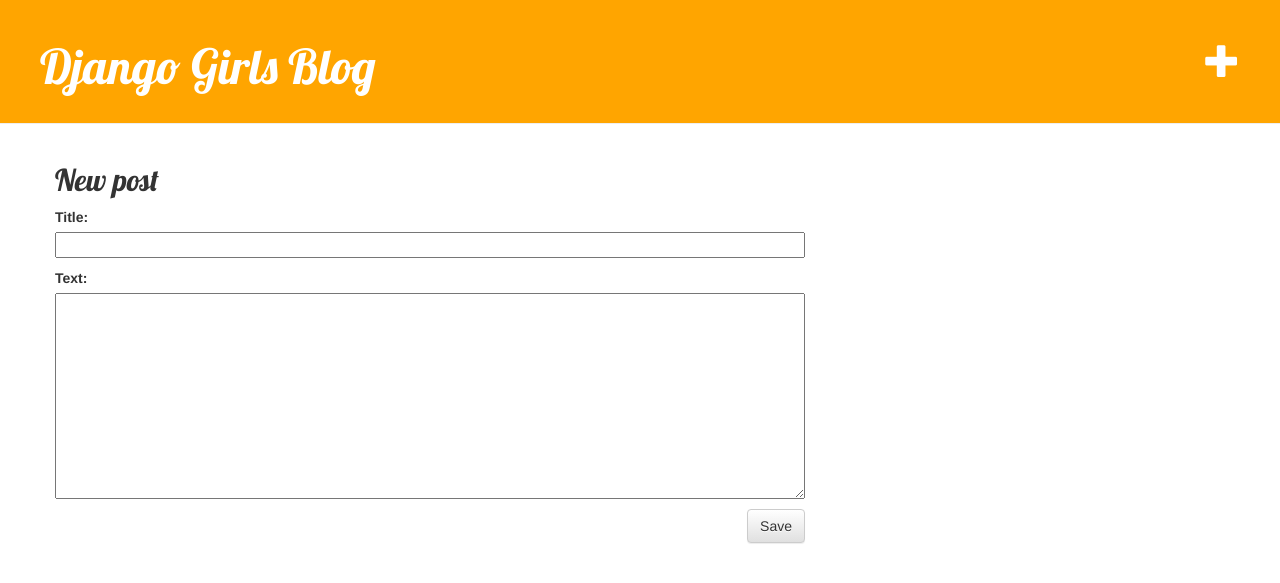
After one commit to marcRicci/novaPagina, a Django app: page /post/new/ in a window 1280 px wide. The commit adds this page. Shown: the top 583 px of the page. Run offline with Django 3.2, Linux system fonts and the light colour scheme; the visitor is signed in with stand-in values (Sample User, id 1); some libraries are stand-ins or nearby versions.

Commit message:
Added views to create/edit blog post inside the site.

```diff
--- /dev/null
+++ b/blog/forms.py
@@ -0,0 +1,8 @@
+from django import forms
+from .models import Post
+
+class PostForm(forms.ModelForm):
+
+    class Meta:
+        model = Post
+        fields = ('title', 'text',)
--- a/blog/static/css/blog.css
+++ b/blog/static/css/blog.css
@@ -44,3 +44,13 @@
 .post h2 a, .post h2 a:visited {
     color: #000000;
 }
+
+#massaBaix{
+    margin-bottom: 10px;
+    padding-right: 7px;
+    padding-left: 7px;
+}
+
+#massaAlt{
+    margin-top:22px;
+}
--- a/blog/templates/blog/base.html
+++ b/blog/templates/blog/base.html
@@ -9,13 +9,16 @@
     </head>
     <body>
         <div class="page-header">
+            {% if user.is_authenticated %}
+                <a href="{% url 'post_new' %}" class="top-menu"><span class="glyphicon glyphicon-plus" id="massaAlt"></span></a>
+            {% endif %}
             <h1><a href="/">Django Girls Blog</a></h1>
         </div>
         <div class="content container">
             <div class="row">
                 <div class="col-md-8">
-                {% block content %}
-                {% endblock %}
+                    {% block content %}
+                    {% endblock %}
                 </div>
             </div>
         </div>
--- /dev/null
+++ b/blog/templates/blog/post_edit.html
@@ -0,0 +1,9 @@
+{% extends 'blog/base.html' %}
+
+{% block content %}
+    <h2>New post</h2>
+    <form method="POST" class="post-form">{% csrf_token %}
+        {{ form.as_p }}
+        <button type="submit" class="save btn btn-default">Save</button>
+    </form>
+{% endblock %}
--- a/blog/urls.py
+++ b/blog/urls.py
@@ -4,4 +4,6 @@
 urlpatterns = [
     path('', views.post_list, name='post_list'),
     path('post/<int:pk>/', views.post_detail, name='post_detail'),
+    path('post/new/', views.post_new, name='post_new'),
+    path('post/<int:pk>/edit/', views.post_edit, name='post_edit'),
 ]
--- a/blog/views.py
+++ b/blog/views.py
@@ -2,6 +2,8 @@
 from .models import Post
 from django.utils import timezone
 from django.shortcuts import render, get_object_or_404
+from .forms import PostForm
+from django.shortcuts import redirect
 
 def post_list(request):
     posts=Post.objects.filter(published_date__lte=timezone.now()).order_by('published_date')
@@ -10,3 +12,30 @@
 def post_detail(request, pk):
     post = get_object_or_404(Post, pk=pk)
     return render(request, 'blog/post_detail.html', {'post': post})
+
+def post_new(request):
+    if request.method == "POST":
+        form = PostForm(request.POST)
+        if form.is_valid():
+            post = form.save(commit=False)
+            post.author = request.user
+            post.published_date = timezone.now()
+            post.save()
+            return redirect('post_detail', pk=post.pk)
+    else:
+        form = PostForm()
+    return render(request, 'blog/post_edit.html', {'form': form})
+
+def post_edit(request, pk):
+    post = get_object_or_404(Post, pk=pk)
+    if request.method == "POST":
+        form = PostForm(request.POST, instance=post)
+        if form.is_valid():
+            post = form.save(commit=False)
+            post.author = request.user
+            post.published_date = timezone.now()
+            post.save()
+            return redirect('post_detail', pk=post.pk)
+    else:
+        form = PostForm(instance=post)
+    return render(request, 'blog/post_edit.html', {'form': form})
```
Also changed, not shown: blog/templates/blog/post_detail.html (+6 -1 lines).
